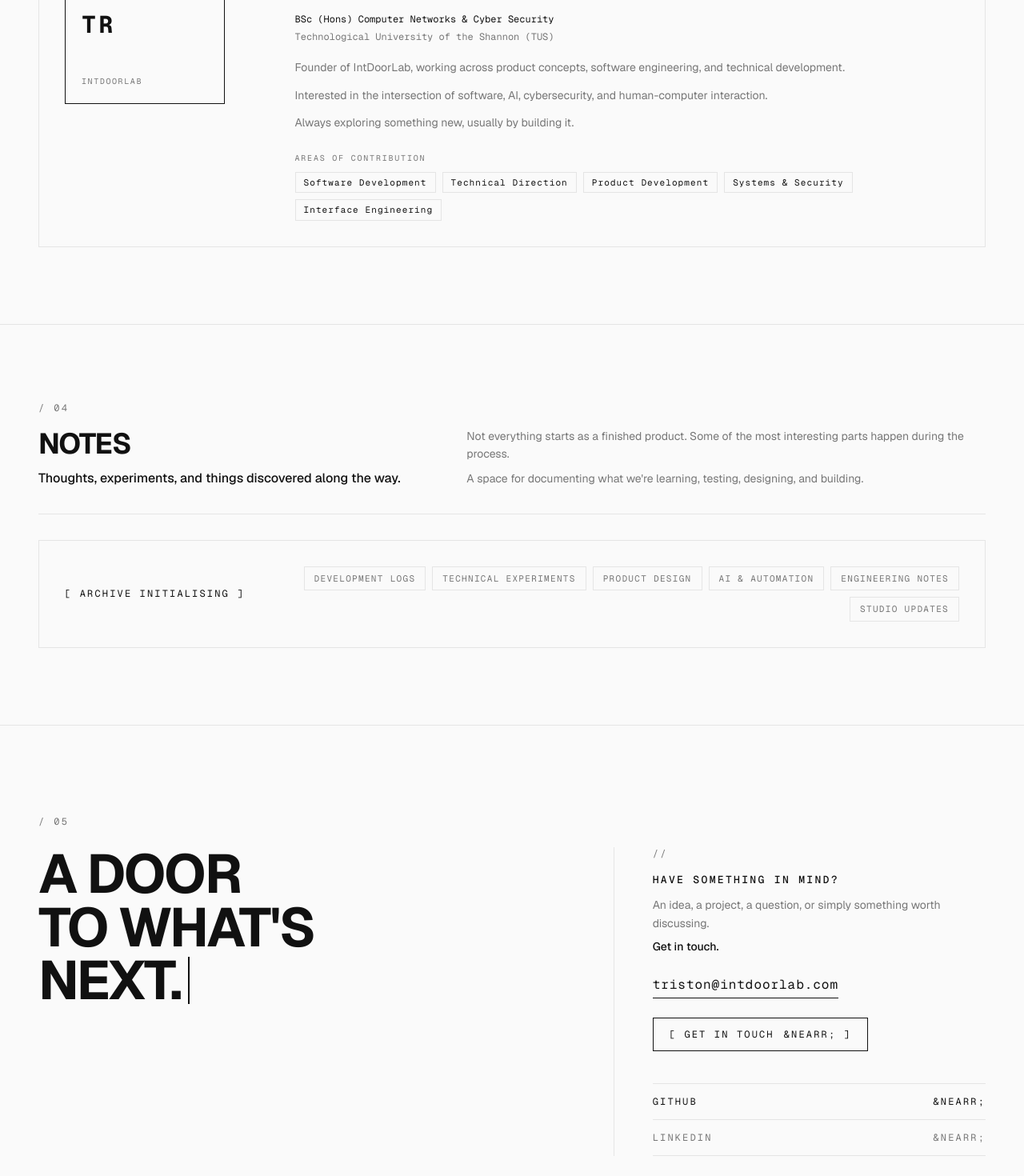
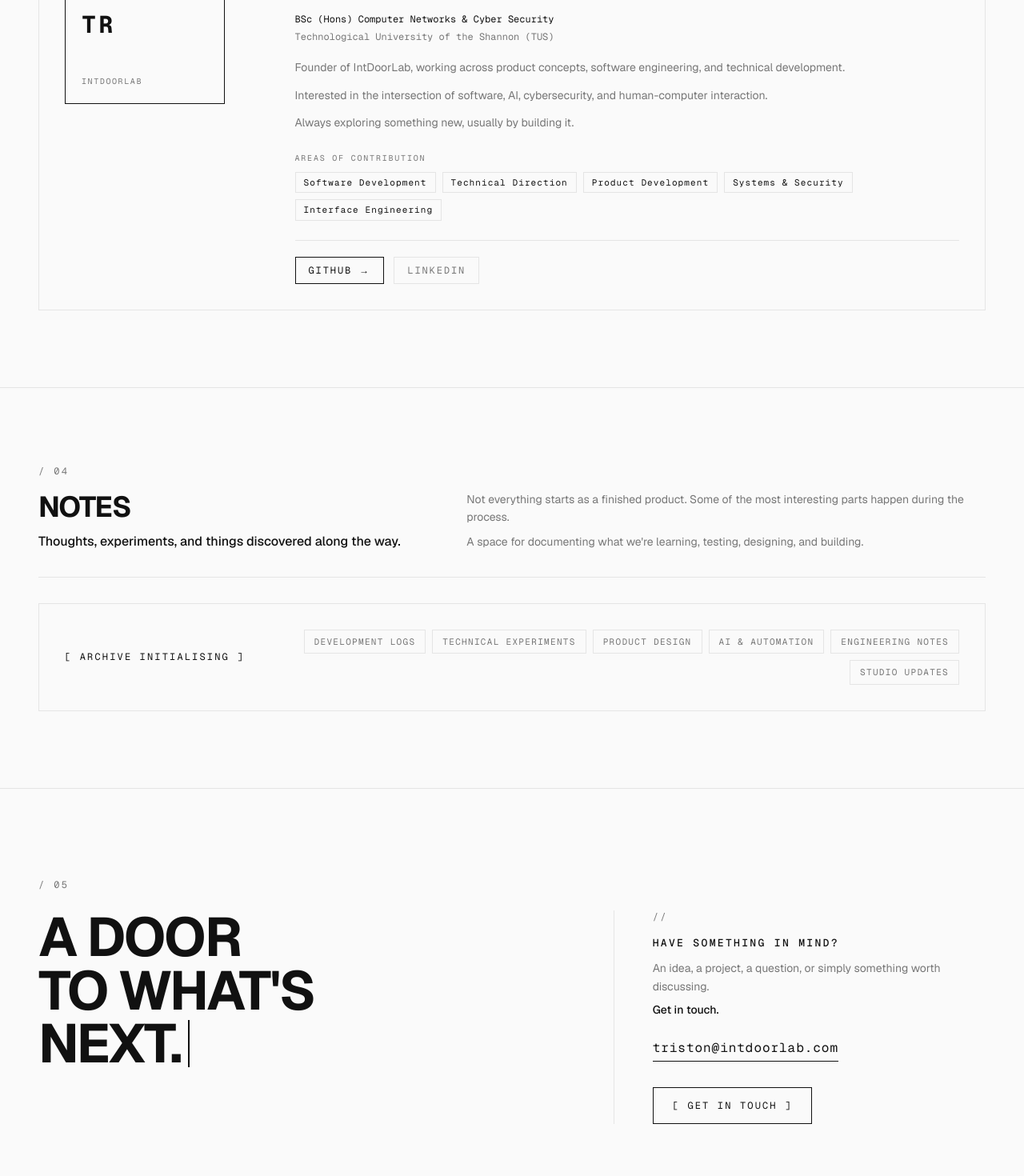
Before and after one commit to Intdoorlab/Intdoorlab-Website, a Next.js app: page / in a window 1280 px wide. Shown: the part 3482-4952 px from the top of the page at 80% size. Built offline with nearby package versions, Linux system fonts and the light colour scheme.

Commit message:
Clean up contact CTA and move GitHub/LinkedIn to founder profile

```diff
--- a/src/components/Footer.tsx
+++ b/src/components/Footer.tsx
@@ -38,8 +38,8 @@ export function Footer() {
             </h2>
           </div>
 
-          {/* Right: Supporting Statement & Contact Channels */}
-          <div className="lg:col-span-5 lg:border-l lg:border-[var(--line)] lg:pl-12 flex flex-col justify-between gap-10">
+          {/* Right: Supporting Statement & Contact Action */}
+          <div className="lg:col-span-5 lg:border-l lg:border-[var(--line)] lg:pl-12 flex flex-col justify-between gap-8">
             <div>
               <div className="font-mono-tech text-xs tracking-[0.2em] text-[var(--muted)]">
                 //
@@ -72,55 +72,15 @@ export function Footer() {
                   {STUDIO_CONFIG.email}
                 </a>
               </div>
-
-              <div className="mt-6">
-                <a
-                  href={`mailto:${STUDIO_CONFIG.email}`}
-                  className="inline-flex items-center gap-3 border border-[var(--fg)] px-5 py-3 font-mono-tech text-xs tracking-[0.18em] text-[var(--fg)] uppercase transition-colors hover:bg-[var(--fg)] hover:text-[var(--bg)]"
-                >
-                  <span>[ {STUDIO_CONFIG.contactCtaLabel}</span>
-                  <span aria-hidden="true">&nearr; ]</span>
-                </a>
-              </div>
             </div>
 
-            {/* External Profile Links */}
-            <div className="divide-y divide-[var(--line)] border-t border-b border-[var(--line)] font-mono-tech text-xs tracking-[0.18em] uppercase">
-              {/* GitHub */}
-              {STUDIO_CONFIG.links.github ? (
-                <a
-                  href={STUDIO_CONFIG.links.github}
-                  target="_blank"
-                  rel="noopener noreferrer"
-                  className="flex items-center justify-between py-3.5 text-[var(--fg)] transition-opacity hover:opacity-70"
-                >
-                  <span>GITHUB</span>
-                  <span aria-hidden="true">&nearr;</span>
-                </a>
-              ) : (
-                <div className="flex items-center justify-between py-3.5 text-[var(--muted)]">
-                  <span>GITHUB</span>
-                  <span aria-hidden="true">&nearr;</span>
-                </div>
-              )}
-
-              {/* LinkedIn */}
-              {STUDIO_CONFIG.links.linkedin ? (
-                <a
-                  href={STUDIO_CONFIG.links.linkedin}
-                  target="_blank"
-                  rel="noopener noreferrer"
-                  className="flex items-center justify-between py-3.5 text-[var(--fg)] transition-opacity hover:opacity-70"
-                >
-                  <span>LINKEDIN</span>
-                  <span aria-hidden="true">&nearr;</span>
-                </a>
-              ) : (
-                <div className="flex items-center justify-between py-3.5 text-[var(--muted)]">
-                  <span>LINKEDIN</span>
-                  <span aria-hidden="true">&nearr;</span>
-                </div>
-              )}
+            <div>
+              <a
+                href={`mailto:${STUDIO_CONFIG.email}`}
+                className="inline-flex items-center border border-[var(--fg)] px-6 py-3.5 font-mono-tech text-xs tracking-[0.18em] text-[var(--fg)] uppercase transition-colors hover:bg-[var(--fg)] hover:text-[var(--bg)]"
+              >
+                [ {STUDIO_CONFIG.contactCtaLabel} ]
+              </a>
             </div>
           </div>
         </div>
--- a/src/components/Team.tsx
+++ b/src/components/Team.tsx
@@ -158,39 +158,49 @@ export function Team() {
                   </div>
                 )}
 
-                {/* Optional Member Links (Only shown if verified URLs are provided) */}
-                {(member.links?.github ||
-                  member.links?.linkedin ||
-                  member.links?.website) && (
-                  <div className="mt-6 flex flex-wrap gap-5 border-t border-[var(--line)] pt-4 font-mono-tech text-xs tracking-[0.16em] uppercase">
-                    {member.links.github && (
+                {/* Profile Links (GitHub & LinkedIn) */}
+                {member.links && (
+                  <div className="mt-6 flex flex-wrap items-center gap-3 border-t border-[var(--line)] pt-5 font-mono-tech text-xs tracking-[0.16em] uppercase">
+                    {'github' in member.links &&
+                      (member.links.github ? (
                         <a
                           href={member.links.github}
                           target="_blank"
                           rel="noopener noreferrer"
-                        className="text-[var(--fg)] hover:opacity-70"
+                          className="border border-[var(--fg)] px-4 py-2 text-[var(--fg)] transition-colors hover:bg-[var(--fg)] hover:text-[var(--bg)]"
                         >
-                        GITHUB &nearr;
+                          GITHUB &rarr;
                         </a>
-                    )}
-                    {member.links.linkedin && (
+                      ) : (
+                        <span className="border border-[var(--line)] px-4 py-2 text-[var(--muted)]">
+                          GITHUB
+                        </span>
+                      ))}
+
+                    {'linkedin' in member.links &&
+                      (member.links.linkedin ? (
                         <a
                           href={member.links.linkedin}
                           target="_blank"
                           rel="noopener noreferrer"
-                        className="text-[var(--fg)] hover:opacity-70"
+                          className="border border-[var(--fg)] px-4 py-2 text-[var(--fg)] transition-colors hover:bg-[var(--fg)] hover:text-[var(--bg)]"
                         >
-                        LINKEDIN &nearr;
+                          LINKEDIN &rarr;
                         </a>
-                    )}
+                      ) : (
+                        <span className="border border-[var(--line)] px-4 py-2 text-[var(--muted)]">
+                          LINKEDIN
+                        </span>
+                      ))}
+
                     {member.links.website && (
                       <a
                         href={member.links.website}
                         target="_blank"
                         rel="noopener noreferrer"
-                        className="text-[var(--fg)] hover:opacity-70"
+                        className="border border-[var(--fg)] px-4 py-2 text-[var(--fg)] transition-colors hover:bg-[var(--fg)] hover:text-[var(--bg)]"
                       >
-                        WEBSITE &nearr;
+                        WEBSITE &rarr;
                       </a>
                     )}
                   </div>
--- a/src/data/team.ts
+++ b/src/data/team.ts
@@ -61,7 +61,8 @@ export const TEAM_MEMBERS: TeamMember[] = [
     ],
     photoUrl: '',
     links: {
-      github: '',
+      // Update with your personal or studio GitHub & LinkedIn URLs
+      github: 'https://github.com/Afugegege',
       linkedin: '',
     },
   },
```
Lines whose indentation alone changed are shown as unchanged.
